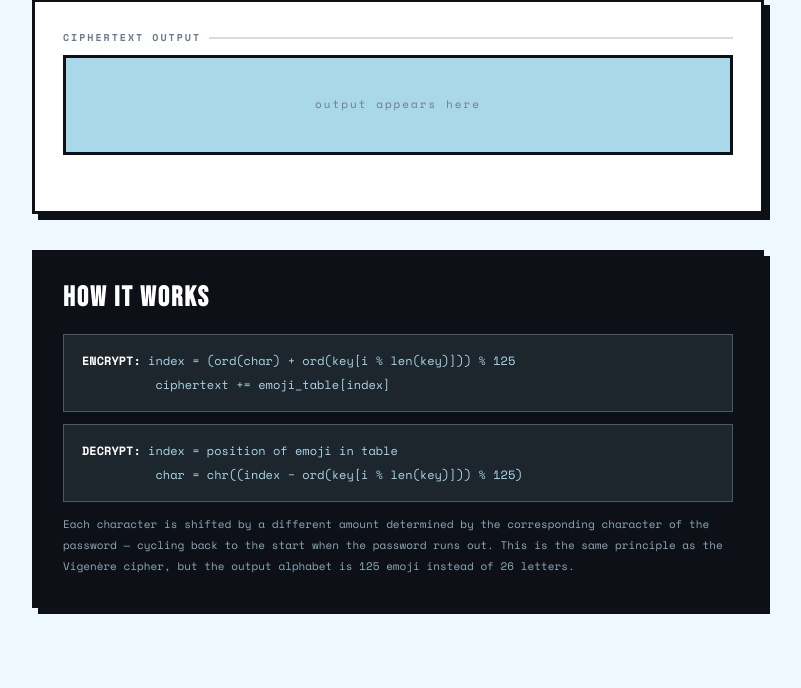
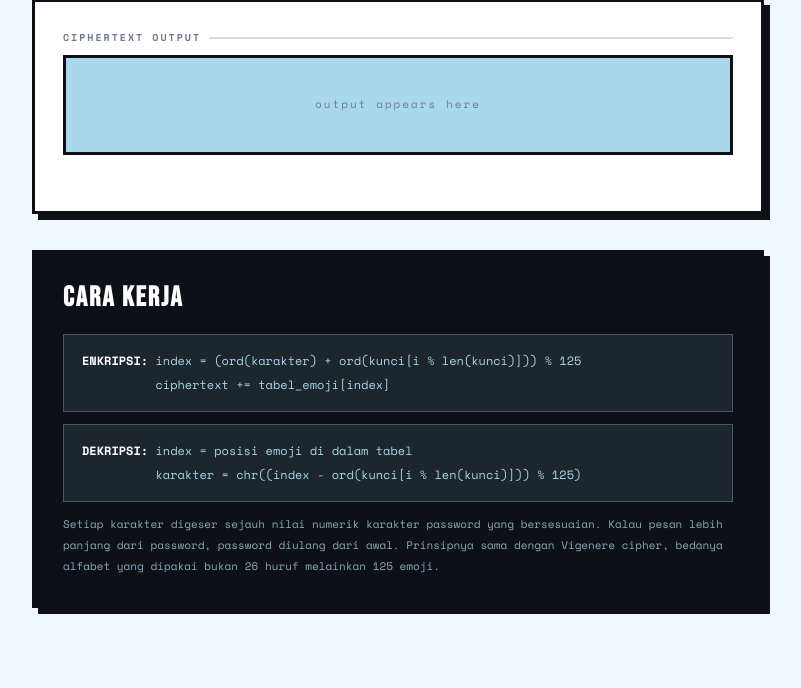
Before and after one commit to kirainproject/emojishift, a Flask app: page / in a window 1280 px wide. Shown: the part 724-1412 px from the top of the page, without its empty margins (242-1043 px from the left). Run offline with Flask 3, Linux system fonts and the light colour scheme.

Commit message:
first commit

```diff
--- a/emojishift.py
+++ b/emojishift.py
@@ -7,10 +7,10 @@ _EMOJI_DB_PATH = os.path.join(os.path.dirname(os.path.abspath(__file__)), "all-e
 _emoji_list: list = []
 _emoji_to_index: dict = {}
 
-NOISE_COUNT = 2   # noise emoji per karakter asli
-ASCII_BASE = 32   # printable ASCII mulai dari spasi
-ASCII_RANGE = 95  # spasi (32) sampai ~ (126)
-TAG_LEN = 4       # jumlah emoji untuk HMAC tag di awal ciphertext
+NOISE_COUNT = 2
+ASCII_BASE = 32
+ASCII_RANGE = 95
+TAG_LEN = 4
 
 
 def _load():
@@ -72,7 +72,6 @@ def encrypt(text: str, password: str) -> str:
     n = len(_emoji_list)
     shifts = [ord(c) for c in password]
 
-    # tag 4 emoji di awal
     tag = _make_tag(password, text)
 
     out = [tag]
@@ -93,14 +92,12 @@ def decrypt(cipher: str, password: str) -> str:
 
     tokens = list(cipher)
 
-    # pisah tag (4 emoji pertama) dari isi
     if len(tokens) < TAG_LEN:
         raise ValueError("Invalid ciphertext")
 
     tag_emoji = "".join(tokens[:TAG_LEN])
     body = tokens[TAG_LEN:]
 
-    # decrypt dulu baru verifikasi tag
     result = []
     step = 1 + NOISE_COUNT
     for i, tok_idx in enumerate(range(0, len(body), step)):
@@ -114,7 +111,6 @@ def decrypt(cipher: str, password: str) -> str:
         result.append(chr(idx + ASCII_BASE))
     plaintext = "".join(result)
 
-    # verifikasi tag
     expected_tag = _make_tag(password, plaintext)
     if tag_emoji != expected_tag:
         raise ValueError("Wrong password or corrupted ciphertext")
--- a/templates/index.html
+++ b/templates/index.html
@@ -405,20 +405,20 @@
 
   <!-- explainer -->
   <div class="explainer">
-    <h2>HOW IT WORKS</h2>
+    <h2>CARA KERJA</h2>
     <div class="formula">
-      <strong>ENCRYPT:</strong> index = (ord(char) + ord(key[i % len(key)])) % {{ emoji_count }}<br>
-      &nbsp;&nbsp;&nbsp;&nbsp;&nbsp;&nbsp;&nbsp;&nbsp;&nbsp;&nbsp;ciphertext += emoji_table[index]
+      <strong>ENKRIPSI:</strong> index = (ord(karakter) + ord(kunci[i % len(kunci)])) % {{ emoji_count }}<br>
+      &nbsp;&nbsp;&nbsp;&nbsp;&nbsp;&nbsp;&nbsp;&nbsp;&nbsp;&nbsp;ciphertext += tabel_emoji[index]
     </div>
     <div class="formula">
-      <strong>DECRYPT:</strong> index = position of emoji in table<br>
-      &nbsp;&nbsp;&nbsp;&nbsp;&nbsp;&nbsp;&nbsp;&nbsp;&nbsp;&nbsp;char = chr((index − ord(key[i % len(key)])) % {{ emoji_count }})
+      <strong>DEKRIPSI:</strong> index = posisi emoji di dalam tabel<br>
+      &nbsp;&nbsp;&nbsp;&nbsp;&nbsp;&nbsp;&nbsp;&nbsp;&nbsp;&nbsp;karakter = chr((index - ord(kunci[i % len(kunci)])) % {{ emoji_count }})
     </div>
     <p>
-      Each character is shifted by a different amount determined by the corresponding
-      character of the password — cycling back to the start when the password runs out.
-      This is the same principle as the Vigenère cipher, but the output alphabet is
-      {{ emoji_count }} emoji instead of 26 letters.
+      Setiap karakter digeser sejauh nilai numerik karakter password yang bersesuaian.
+      Kalau pesan lebih panjang dari password, password diulang dari awal.
+      Prinsipnya sama dengan Vigenere cipher, bedanya alfabet yang dipakai bukan 26 huruf
+      melainkan {{ emoji_count }} emoji.
     </p>
   </div>
 
```
Also changed, not shown: 1 other file.
